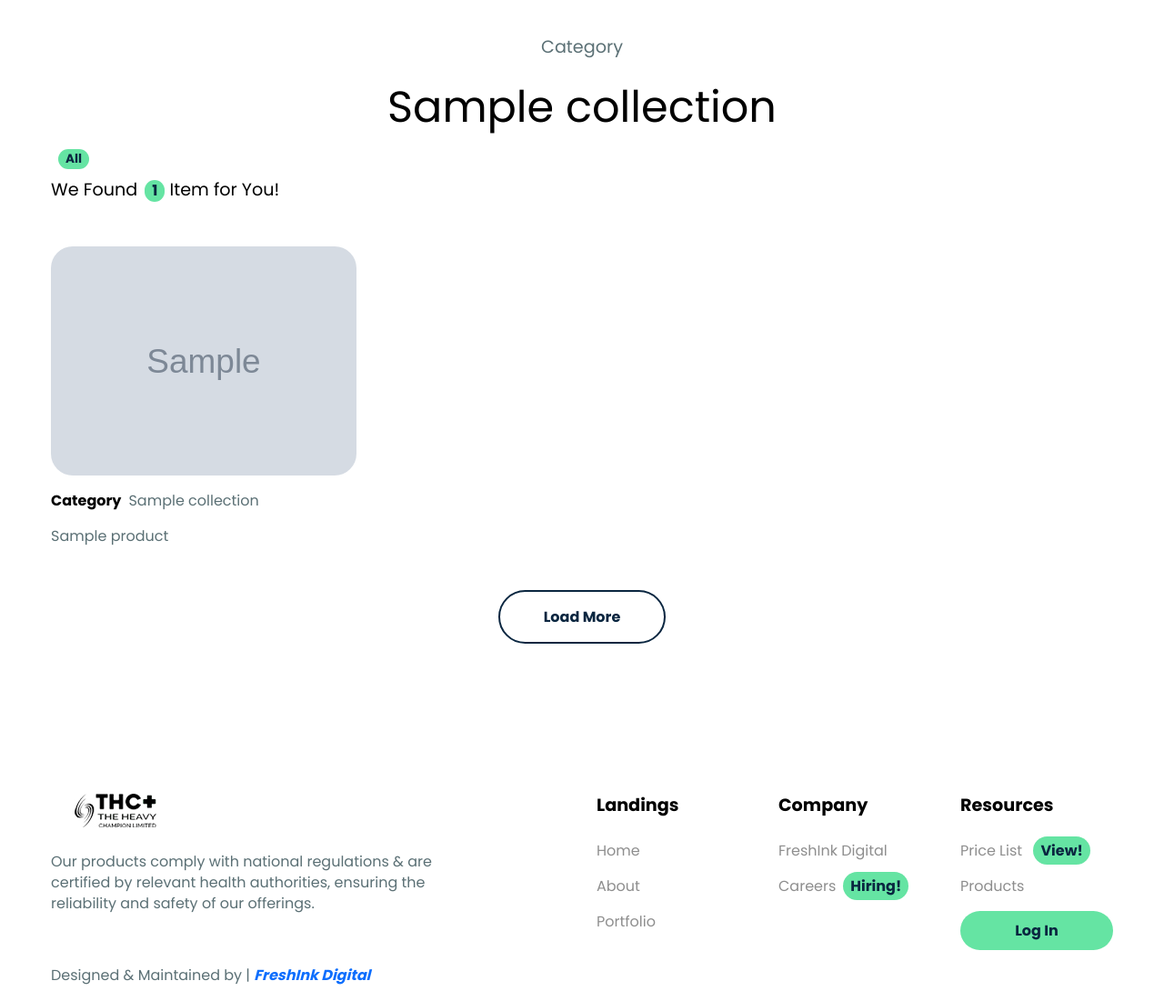
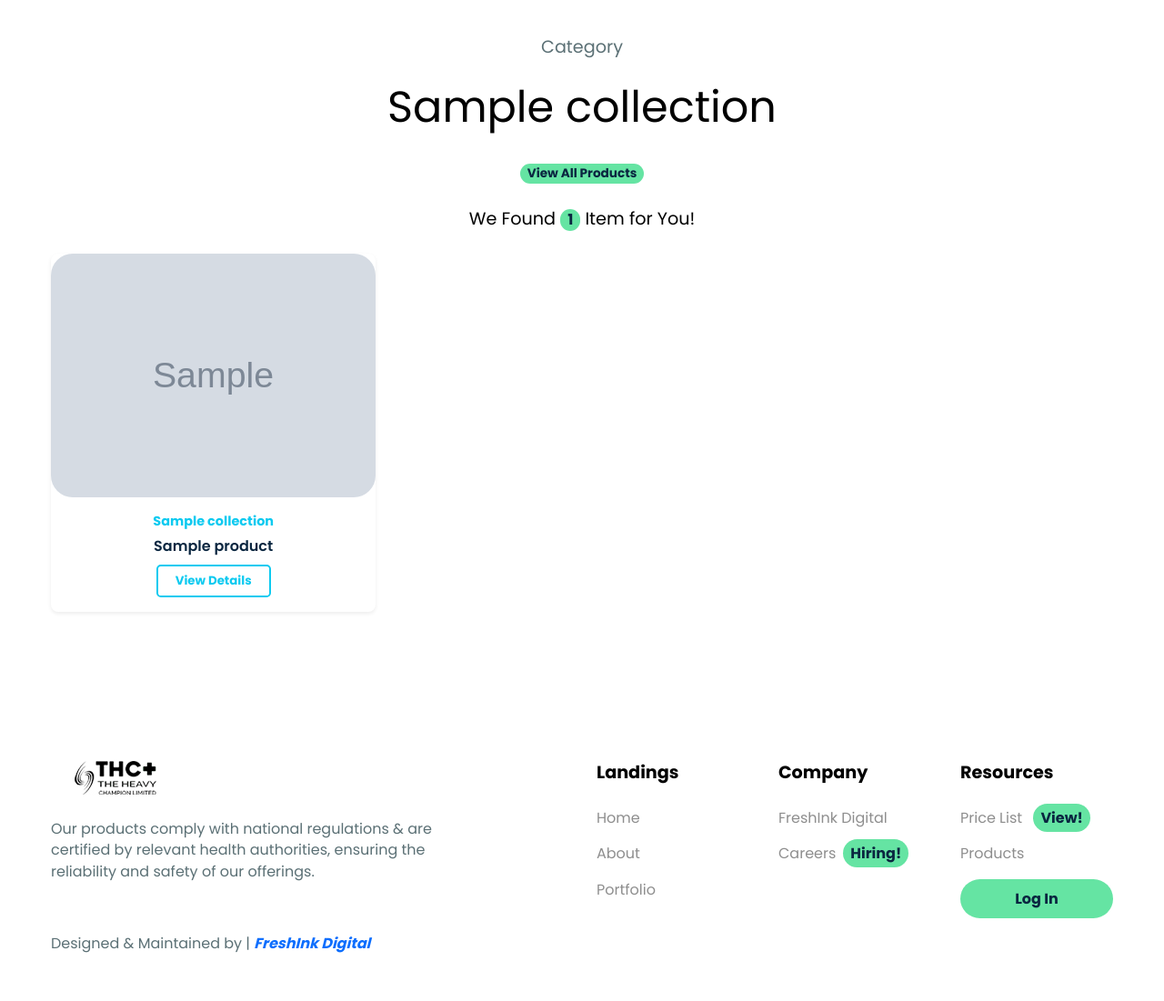
Before and after one commit to Jacobgijah/heavy_champion_webapp, a Django app: page /category/1 in a window 1280 px wide. Shown: the part 116-1217 px from the top of the page at 91% size. After the commit the page ends 1164 px from the top, so only its background shows below. Run offline with Django 5.2, Linux system fonts and the light colour scheme; tables that the repository leaves empty hold one stand-in row (values such as "Sample post"); grey boxes marked "Sample" are stand-in pictures; some libraries are stand-ins or nearby versions.

Commit message:
category page modification done

```diff
--- a/templates/pages/category.html
+++ b/templates/pages/category.html
@@ -3,64 +3,70 @@
 {% load static %}
 
 {% block title %}
-Category
+Category - {{ category.title }}
 {% endblock title %}
 
 {% block main %}
-
 <!-- ============================================-->
 <!-- <section> begin ============================-->
 <section class="mt-6">
+  <div class="container">
+    <!-- Category Header -->
+    <p class="text-center fs-1">Category</p>
+    <h2 class="mx-auto text-center fs-lg-6 fs-md-5 w-lg-75">{{ category.title }}</h2>
 
-  <div class="container">
-    <p class="text-center fs-1">Category</p>
-    <h2 class="mx-auto text-center fs-lg-6 fs-md-5 w-lg-75">{{category.title}}</h2>
-    <a href="{% url 'website:products' %}">
-      <h1 class="badge bg-success fw-bold text-dark ms-2 py-1 px-2">All</h1>
-    <a/>
-    <h5>
-        <p>
-          We Found<span class="badge bg-success fw-bold text-dark ms-2 py-1 px-2">
-            {{products.count}}
-          </span> Item{{products.count|pluralize}} for You!
-        </p>
+    <!-- Link Back to All Products -->
+    <div class="text-center my-4">
+      <a href="{% url 'website:products' %}">
+        <span class="badge bg-success fw-bold text-dark py-1 px-2">View All Products</span>
+      </a>
+    </div>
 
+    <!-- Products Count -->
+    <h5 class="text-center mb-4">
+      We Found
+      <span class="badge bg-success fw-bold text-dark py-1 px-2">
+        {{ products.count }}
+      </span>
+      Item{{ products.count|pluralize }} for You!
     </h5>
-    <div class="row mt-5 gx-xl-7">
 
-      {% for product in  products %}
+    <!-- Products Grid -->
+    <div class="row mt-4 gx-xl-5">
+      {% for product in products %}
+      <div class="col-lg-4 col-md-6 mb-4">
+        <div class="card h-100 shadow-sm border-0">
+          <a href="{% url 'website:product_detail' product.pid %}">
+            <img
+              class="card-img-top w-100 rounded-2"
+              src="{{ product.image.url }}"
+              alt="{{ product.title }}"
+            />
+          </a>
+          <div class="card-body py-3 px-2 text-center">
 
-        <div class="col-lg-4 col-md-6 mb-5 mb-md-0 text-center text-md-start h-auto">
-          <div class="d-flex justify-content-between flex-column h-100">
-            <a href="{% url 'website:product_detail' product.pid %}">
-              <img class="w-md-100 w-75 rounded-2" src="{{ product.image.url }}" alt="{{ product.title }}" />
-            </a>
-            <div class="d-flex align-items-center justify-content-center justify-content-md-start gap-2 mt-3">
-              <a href="#">
-                <p class="fw-bold mb-0 text-black">Category</p>
-              </a>
-              <p class="mb-0">{{product.collection}}</p>
-            </div>
-            <a href="#">
-              <h5 class="mt-1 mb-3 fs-0 fs-md-1">{{product.description}}</h5>
-            </a>
-            <div class="d-flex align-items-center justify-content-center justify-content-md-start gap-3 mb-md-5">
-              <p class="mb-0 text-gray">{{product.title}}</p>
-            </div>
+            <!-- Product Category -->
+            <p class="fw-bold text-primary mb-1" style="font-size: 0.9rem;">{{ product.collection.title }}</p>
+
+            <!-- Product Title -->
+            <h6 class="text-dark mb-2" style="font-size: 1rem; font-weight: 600;">{{ product.title }}</h6>
+
+            <!-- View Details Button -->
+            <a href="{% url 'website:product_detail' product.pid %}" class="btn btn-outline-primary btn-sm">View Details</a>
           </div>
         </div>
+      </div>
+      {% endfor %}
+    </div>
 
-      {% endfor %}
-
+    <!-- Load More Button -->
+    {% if products.has_next %}
+    <div class="text-center mb-4">
+      <a href="?page={{ products.next_page_number }}" class="btn btn-outline-dark">Load More</a>
     </div>
-    <div class="text-center mb-4">
-      <button class="btn btn-outline-dark">Load More</button>
-    </div>
+    {% endif %}
   </div>
-  <!-- end of .container-->
-
 </section>
 <!-- <section> close ============================-->
 <!-- ============================================-->
-
 {% endblock main %}
```
